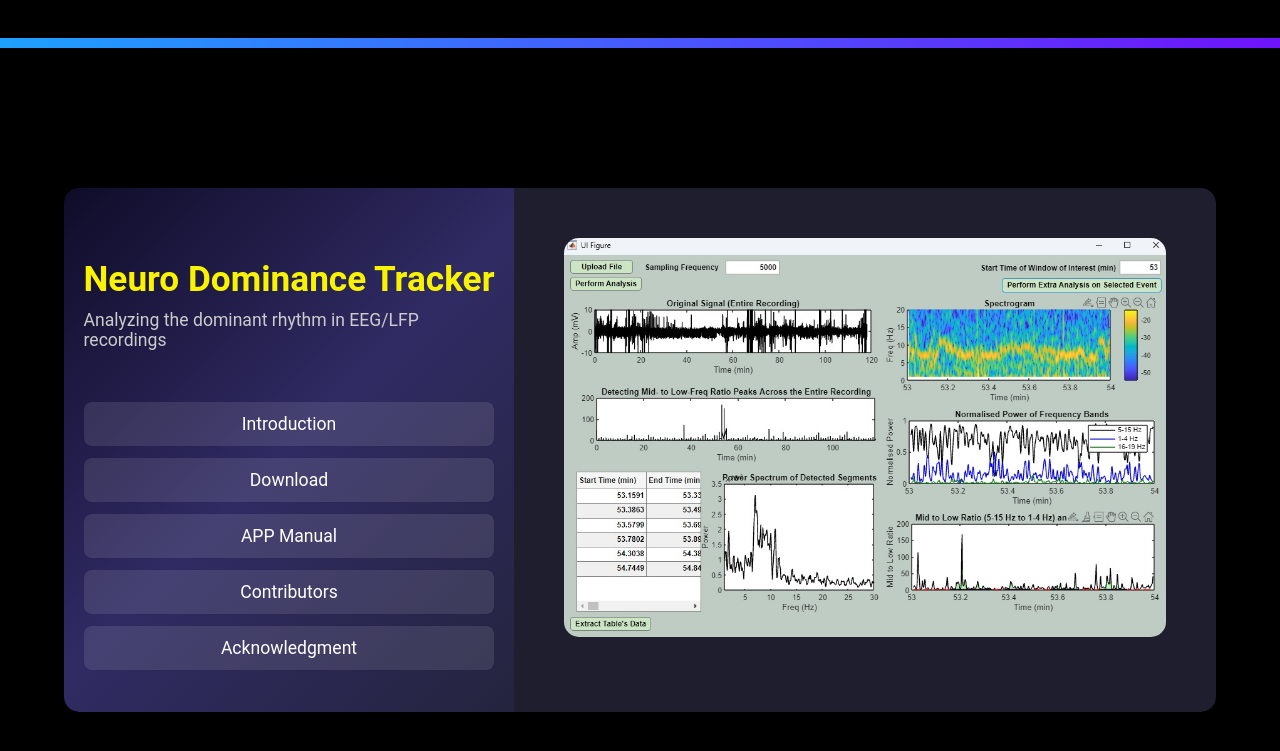
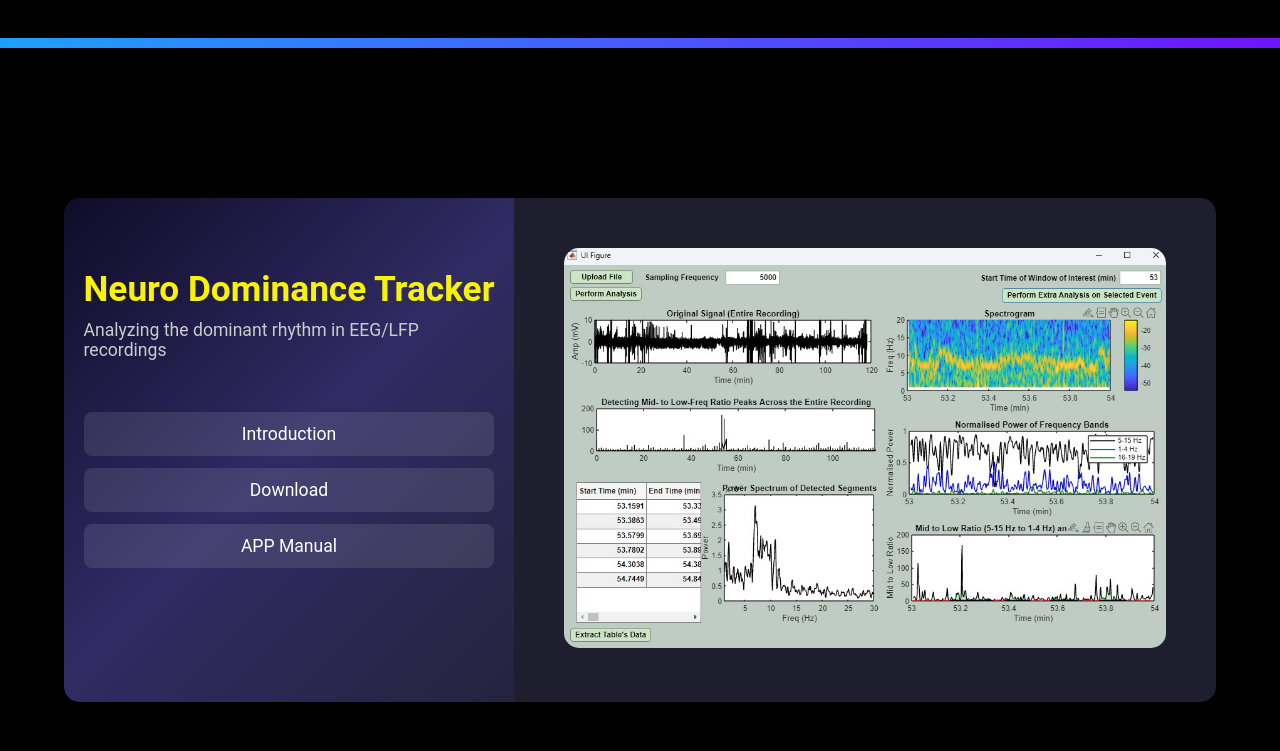
Before and after one commit to nbahador/NeuroDominanceTracker-Tool, a Jekyll site: the page built from index.md, in a window 1280 px wide. Shown: the top 751 px of the page. Built offline with Jekyll 4.4.1, drawn with Linux system fonts in a browser that asks for light colours.

Commit message:
Update default.html

```diff
--- a/_layouts/default.html
+++ b/_layouts/default.html
@@ -208,8 +208,6 @@
         <a href="https://nbahador.github.io/NeuroDominanceTracker-Tool/introduction.html">Introduction</a>
         <a href="https://nbahador.github.io/NeuroDominanceTracker-Tool/download.html">Download</a>
         <a href="https://nbahador.github.io/NeuroDominanceTracker-Tool/manual.html">APP Manual</a>
-        <a href="https://nbahador.github.io/NeuroDominanceTracker-Tool/contributors.html">Contributors</a>
-        <a href="https://nbahador.github.io/NeuroDominanceTracker-Tool/acknowledgment.html">Acknowledgment</a>
       </nav>
     </div>
     <div class="content">
```
